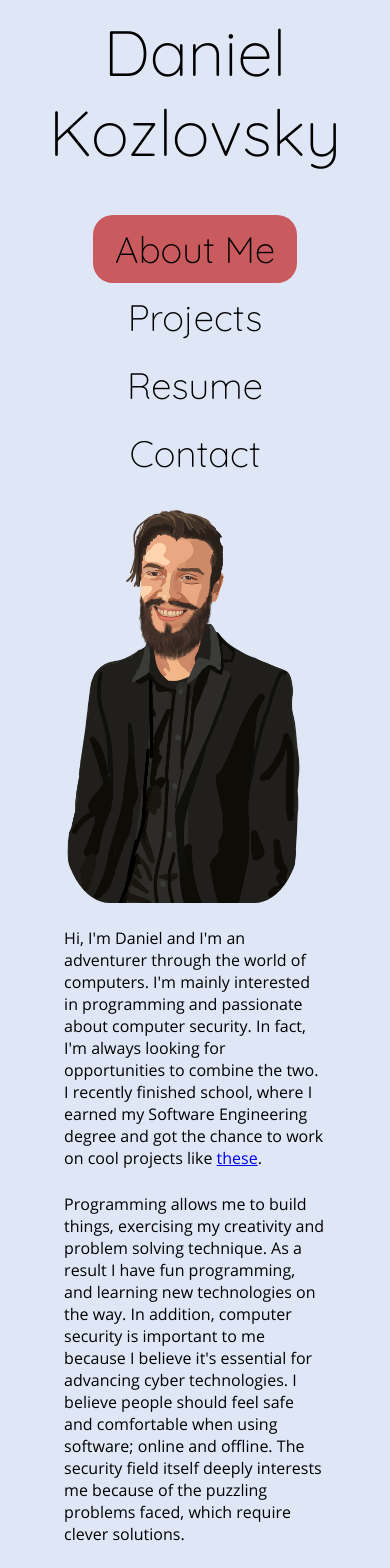
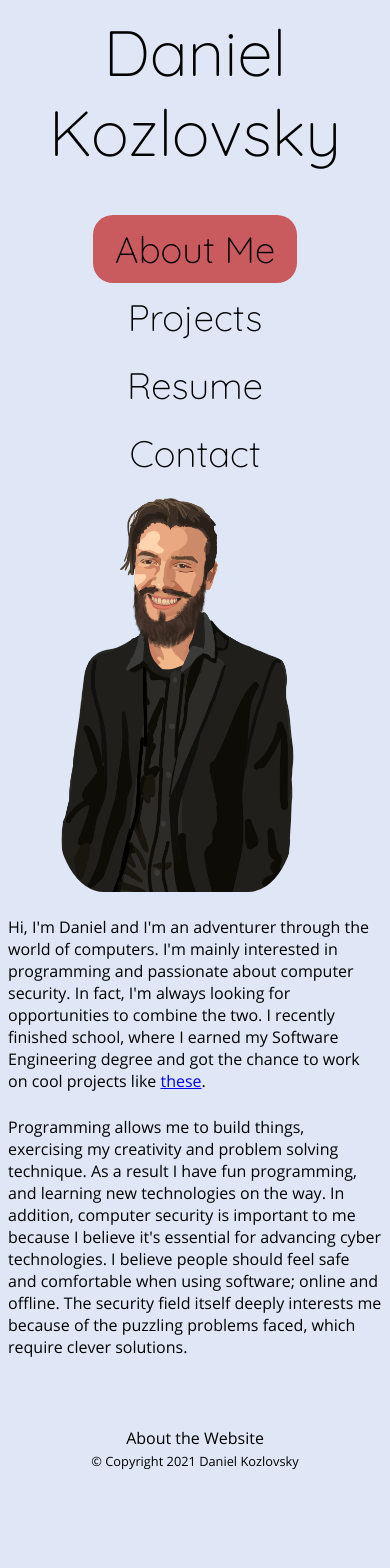
Before and after one commit to daniel-kozlovsky/personal-website, a React (Create React App) app in the folder my-website/: page /About in a window 390 px wide. Shown: the top 1568 px of the page. After the commit the page ends 1494 px from the top, so only its background shows below. Built offline with nearby package versions, Linux system fonts and the light colour scheme.

Commit message:
page padding for smaller devices

```diff
--- a/my-website/src/components/App.jsx
+++ b/my-website/src/components/App.jsx
@@ -293,6 +293,16 @@ const styles = (theme) => ({
 
     //transition: `opacity ${SLIDE_DUR / 2}ms ease-out`,
   },
+  '@media(max-width: 1024px)': {
+    page: {
+      margin: '5% 5%',
+    },
+  },
+  '@media(max-width: 500px)': {
+    page: {
+      margin: '2% 0',
+    },
+  },
   //for IE 10+
   '@media screen and (-ms-high-contrast: active), (-ms-high-contrast: none)' : {
         page: {
```
